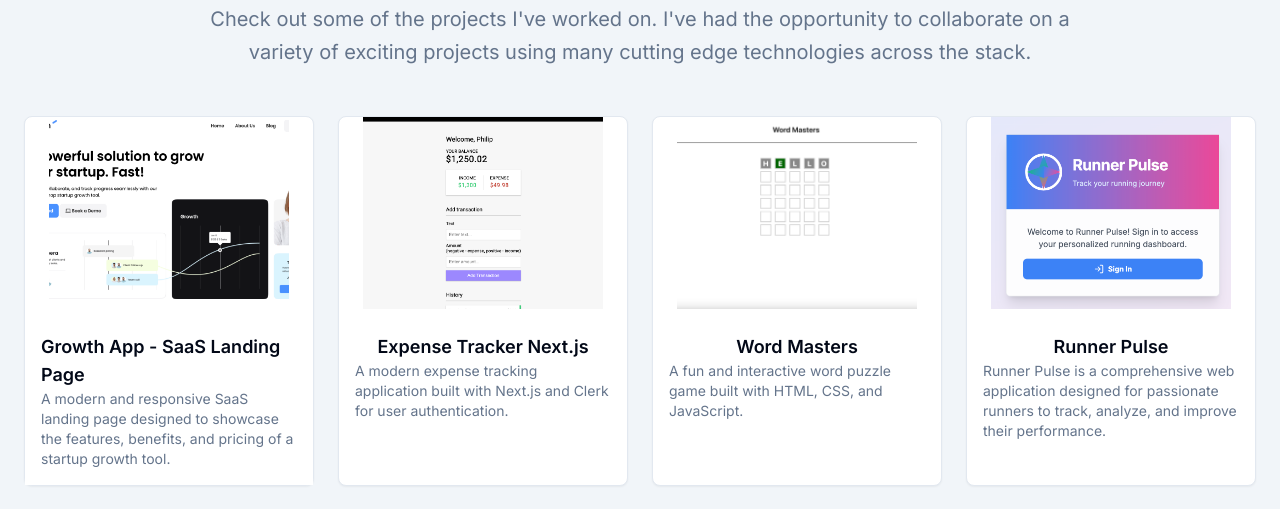
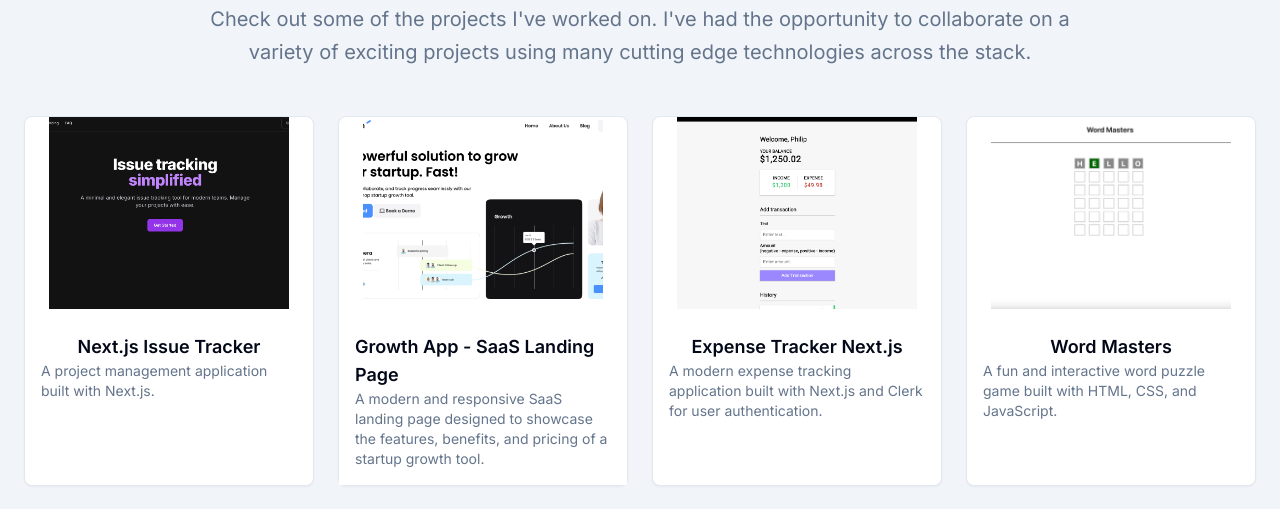
Before and after one commit to philipstubbs13/portfolio, a Next.js app: page / in a window 1280 px wide. Shown: the part 1899-2408 px from the top of the page. Built offline with nearby package versions, Linux system fonts and the light colour scheme; grey boxes are pictures that could not be loaded.

Commit message:
issue tracker

```diff
--- a/data/projects.ts
+++ b/data/projects.ts
@@ -3,6 +3,29 @@
 import { ComponentProps } from 'react';
 
 export const projects: IProject[] = [
+  {
+    description: 'A project management application built with Next.js.',
+    githubUrl: 'https://github.com/philipstubbs13/nextjs-issue-tracker',
+    features: [
+      'User authentication (sign up, sign in, sign out)',
+      'Issue management (create, update, delete)',
+      'Modern UI with Tailwind CSS',
+      'Responsive design',
+    ],
+    href: 'https://nextjs-issue-tracker-delta.vercel.app/',
+    imageSrc: '/nextjs-issue-tracker.png',
+    overview: 'A project management application built with Next.js',
+    technologies: [
+      'Next.js with App Router',
+      'TypeScript',
+      'Tailwind CSS',
+      'Prisma',
+      'PostgreSQL',
+      'NextAuth.js',
+    ],
+    title: 'Next.js Issue Tracker',
+    id: '27',
+  },
   {
     description:
       'A modern and responsive SaaS landing page designed to showcase the features, benefits, and pricing of a startup growth tool. ',
```
Also changed, not shown: public/nextjs-issue-tracker.png (added).
